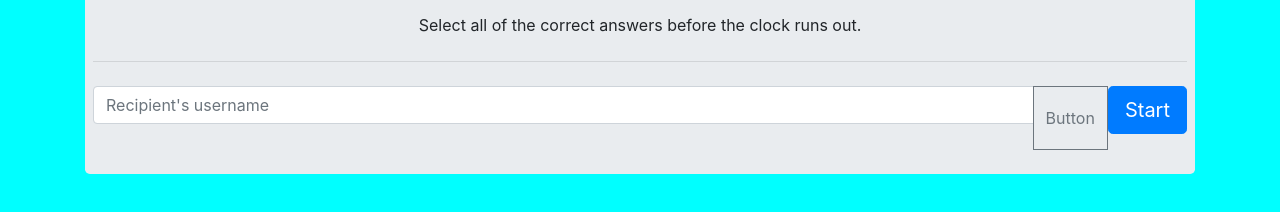
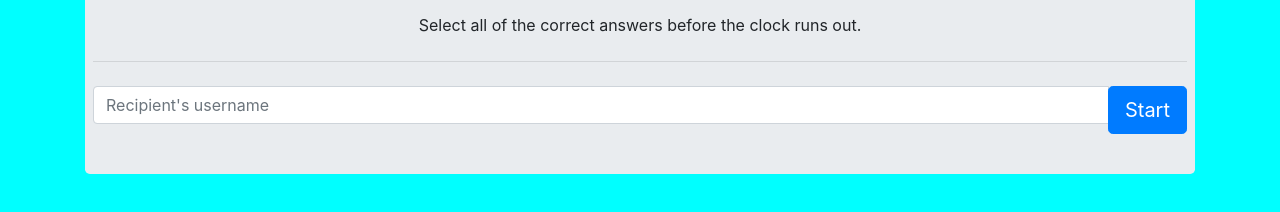
Before and after one commit to TravisGuillory/Javascript_Trivia_Game, a plain HTML site: page index.html in a window 1280 px wide. Shown: the part 132-344 px from the top of the page. Drawn offline with nearby package versions, Linux system fonts and the light colour scheme.

Commit message:
update html

```diff
--- a/index.html
+++ b/index.html
@@ -22,9 +22,8 @@
 		  <div class="input-group mb-3">
 			<input type="text" class="form-control" placeholder="Recipient's username" aria-label="Recipient's username" aria-describedby="basic-addon2">
 			<div class="input-group-append">
-				<button class="btn btn-outline-secondary" type="button">Button</button>
+				<p class="lead pre-game"> <a class="btn btn-primary btn-lg" id="startButton" href="#" role="button">Start</a> </p>
 			</div>
-		  <p class="lead pre-game"> <a class="btn btn-primary btn-lg" id="startButton" href="#" role="button">Start</a> </p>
 		  <div class="timerContainer text-center game-time" id="timer">
 				<span class="text-center">Timer Area</span>
 		  </div>
```
